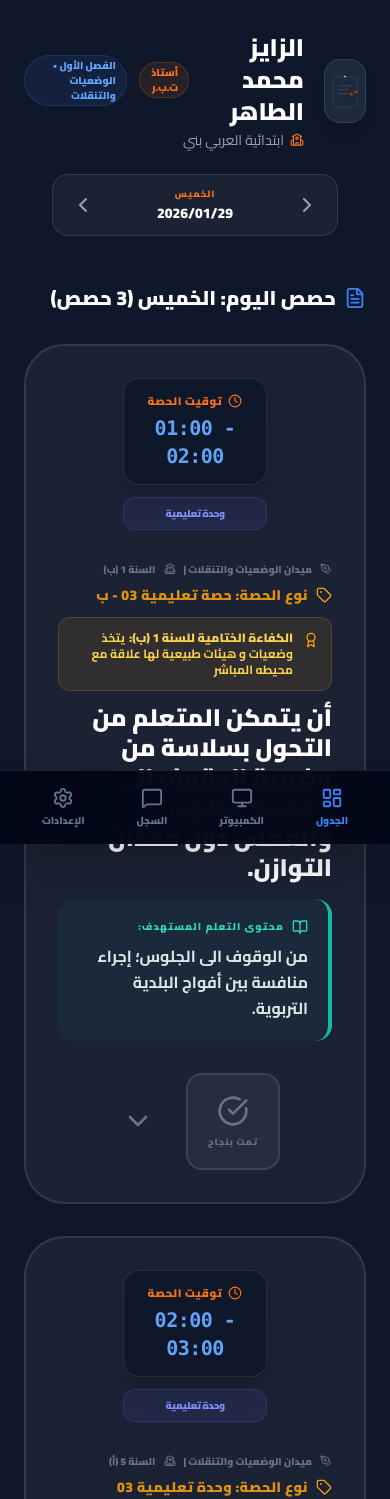
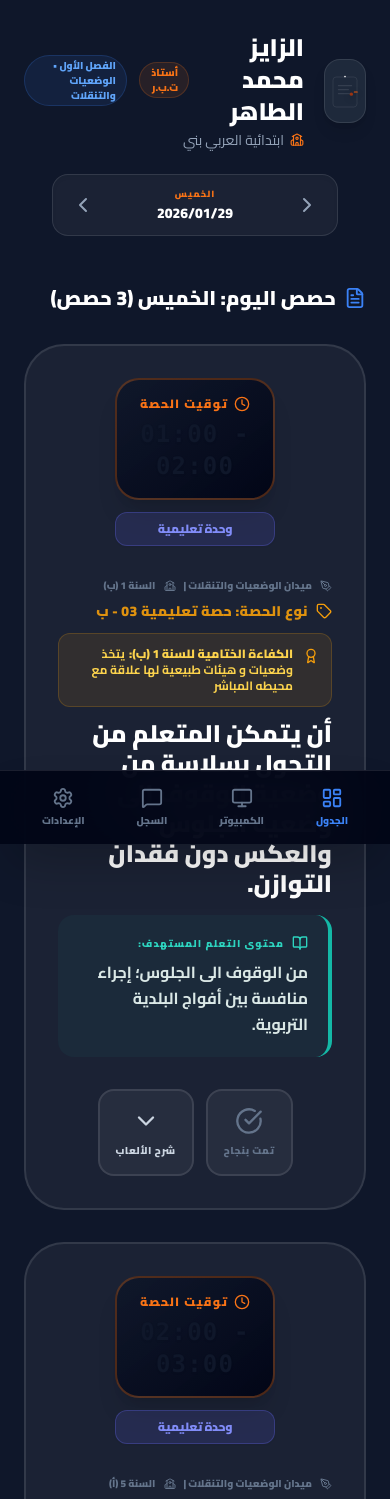
Before and after one commit to zaizsoft/DAFTER-1, a React (Vite) app: page / in a window 390 px wide. Shown: the top 1499 px of the page. Built offline with nearby package versions, Linux system fonts and the light colour scheme.

Commit message:
ui: enhance daily record card styling and layout
Update the daily record UI components with improved dimensions, border styling, and gradient backgrounds to provide a more modern and consistent appearance.

```diff
--- a/App.tsx
+++ b/App.tsx
@@ -46,7 +46,8 @@ import {
   ChevronUp,
   BarChart3,
   Percent,
-  Activity
+  Activity,
+  Layers
 } from 'lucide-react';
 import { DailyRecordRow, TeacherInfo, WeeklySlot, PostponeReason, PostponedSession, TermKey } from './types';
 import { WEEKLY_SCHEDULE, FIELD_NAME, ALL_LESSONS, TERMS, DEFAULT_TERM, getTerminalCompetency } from './constants';
@@ -2370,25 +2371,25 @@ export default function App() {
                 >
                   <div className="p-8 flex flex-col md:flex-row items-center gap-8">
                     <div className="flex flex-col gap-3 shrink-0">
-                      <div className={`w-36 sm:w-44 py-3.5 px-3 rounded-2xl border text-center shadow-xl flex flex-col items-center justify-center gap-1 ${
+                      <div className={`w-40 sm:w-48 lg:w-52 py-4 px-3 rounded-3xl border-2 text-center shadow-xl flex flex-col items-center justify-center gap-1.5 transition-all ${
                         isLight
-                          ? 'bg-blue-50 border-blue-200 text-blue-700'
+                          ? 'bg-gradient-to-br from-amber-50/90 via-orange-50/60 to-amber-100/40 border-orange-300 text-slate-900 shadow-orange-500/10'
                           : isBlack
-                            ? 'bg-zinc-900 border-zinc-800 text-sky-400'
-                            : 'bg-slate-900 border-white/10 text-blue-400'
+                            ? 'bg-gradient-to-br from-zinc-900 to-black border-orange-500/30 text-white shadow-2xl'
+                            : 'bg-gradient-to-br from-slate-900/90 to-slate-950 border-orange-500/30 text-white shadow-xl'
                       }`}>
-                        <div className="flex items-center gap-1.5 text-[11px] font-black uppercase tracking-wider text-orange-500">
-                          <Clock size={14} />
+                        <div className="flex items-center gap-1.5 text-xs font-black uppercase tracking-widest text-orange-500">
+                          <Clock size={16} className="text-orange-500" />
                           <span>توقيت الحصة</span>
                         </div>
-                        <div className="text-xl md:text-2xl font-black font-mono tracking-tight" dir="ltr">
+                        <div className="text-2xl sm:text-3xl lg:text-4xl font-black font-mono tracking-wider drop-shadow-sm text-slate-900 dark:text-orange-400" dir="ltr">
                           {row.time}
                         </div>
                       </div>
-                      <div className={`w-36 sm:w-44 py-2 rounded-xl text-center text-[10px] font-black uppercase tracking-tighter border ${
+                      <div className={`w-40 sm:w-48 lg:w-52 py-2 rounded-xl text-center text-xs font-black uppercase tracking-tight border shadow-sm ${
                         row.topic.includes("تقويم")
-                          ? 'bg-amber-500/10 border-amber-500/20 text-amber-500'
-                          : 'bg-indigo-500/10 border-indigo-500/20 text-indigo-400'
+                          ? 'bg-amber-500/15 border-amber-500/30 text-amber-500'
+                          : 'bg-indigo-500/15 border-indigo-500/30 text-indigo-400'
                       }`}>
                         {row.topic.includes("تقويم") ? "تقويم تشخيصي" : "وحدة تعليمية"}
                       </div>
@@ -2432,10 +2433,11 @@ export default function App() {
                         </div>
                       )}
                     </div>
-                    <div className="flex items-center gap-5">
+                    <div className="flex items-center gap-3 sm:gap-4 shrink-0">
                        <button
+                         type="button"
                          onClick={() => handlePostponeClick(row)}
-                         className={`p-5 rounded-2xl border-2 transition-all duration-300 flex flex-col items-center gap-2 ${
+                         className={`p-4 sm:p-5 rounded-2xl border-2 transition-all duration-300 flex flex-col items-center gap-2 ${
                            row.isIncomplete
                              ? 'bg-red-600 border-red-500 text-white shadow-xl shadow-red-600/30'
                              : isLight
@@ -2444,117 +2446,176 @@ export default function App() {
                          }`}
                          title={row.isIncomplete ? 'الحصة مؤجلة (اضغط للإلغاء)' : 'اضغط للتأجيل وتحديد السبب'}
                        >
-                         {row.isIncomplete ? <XCircle size={32} /> : <CheckCircle size={32} />}
-                         <span className="text-[9px] font-black uppercase tracking-widest">{row.isIncomplete ? 'مؤجلة' : 'تمت بنجاح'}</span>
+                         {row.isIncomplete ? <XCircle size={28} /> : <CheckCircle size={28} />}
+                         <span className="text-[10px] font-black uppercase tracking-wider">{row.isIncomplete ? 'مؤجلة' : 'تمت بنجاح'}</span>
                        </button>
                        <button
-                         onClick={() => setExpandedRowIndex(expandedRowIndex === idx ? null : idx)}
-                         className={`p-3 transition-colors ${isLight ? 'text-slate-400 hover:text-slate-800' : 'text-slate-500 hover:text-white'}`}
-                         title="عرض تفاصيل المواقف وشرح الألعاب الحرفي"
+                         type="button"
+                         onClick={(e) => {
+                           e.stopPropagation();
+                           setExpandedRowIndex(expandedRowIndex === idx ? null : idx);
+                         }}
+                         className={`p-4 sm:p-5 rounded-2xl border-2 transition-all duration-300 flex flex-col items-center gap-2 ${
+                           expandedRowIndex === idx
+                             ? 'bg-orange-500 border-orange-600 text-white shadow-xl shadow-orange-500/30 scale-105'
+                             : isLight
+                               ? 'bg-slate-50 border-slate-200 text-slate-600 hover:text-orange-600 hover:border-orange-400 hover:bg-orange-50'
+                               : 'bg-white/5 border-white/10 text-slate-300 hover:text-orange-400 hover:border-orange-500/40 hover:bg-orange-500/10'
+                         }`}
+                         title={expandedRowIndex === idx ? "إغلاق التفاصيل" : "عرض شرح الألعاب والعتاد"}
                        >
-                         <ChevronDown size={32} className={`transition-transform duration-500 ${expandedRowIndex === idx ? 'rotate-180 text-orange-500' : ''}`} />
+                         <ChevronDown size={28} className={`transition-transform duration-300 ${expandedRowIndex === idx ? 'rotate-180 text-white' : ''}`} />
+                         <span className="text-[10px] font-black uppercase tracking-wider whitespace-nowrap">
+                           {expandedRowIndex === idx ? 'إخفاء الشرح' : 'شرح الألعاب'}
+                         </span>
                        </button>
                     </div>
                   </div>
                   {expandedRowIndex === idx && (
-                    <div className={`p-6 sm:p-8 space-y-6 animate-in fade-in zoom-in-95 duration-500 border-t ${
-                      isLight ? 'bg-slate-50 border-slate-200' : 'bg-white/[0.04] border-white/10'
+                    <div className={`p-6 sm:p-8 space-y-6 animate-in fade-in zoom-in-95 duration-300 border-t ${
+                      isLight ? 'bg-slate-50/90 border-slate-200' : 'bg-black/30 border-white/10'
                     }`}>
-                      <div className="flex flex-col sm:flex-row sm:items-center justify-between gap-2 pb-3 border-b border-slate-200/60 dark:border-white/10">
+                      {/* Top Header Badge */}
+                      <div className="flex flex-col sm:flex-row sm:items-center justify-between gap-3 pb-4 border-b border-slate-200/80 dark:border-white/10">
                         <div className="flex items-center gap-2.5">
-                          <BookOpen size={22} className="text-emerald-500" />
-                          <h5 className={`text-lg font-black ${isLight ? 'text-slate-900' : 'text-white'}`}>
-                            شرح الألعاب والمواقف التعليمية والوسائل (المذكرة الحرفية)
-                          </h5>
+                          <BookOpen size={24} className="text-orange-500 shrink-0" />
+                          <div>
+                            <h5 className={`text-lg sm:text-xl font-black ${isLight ? 'text-slate-900' : 'text-white'}`}>
+                              تفاصيل الحصة: شرح المواقف والألعاب والعتاد البيداغوجي
+                            </h5>
+                            <p className="text-xs font-bold text-slate-500 dark:text-slate-400">
+                              نصوص رسمية مستخرجة حرفياً من مذكرات التربية البدنية والرياضية المعتمدة
+                            </p>
+                          </div>
                         </div>
-                        <span className={`text-xs font-bold px-3 py-1 rounded-full border self-start sm:self-auto ${
+                        <span className={`text-xs font-bold px-3.5 py-1.5 rounded-full border self-start sm:self-auto shadow-sm ${
                           isLight ? 'bg-blue-50 border-blue-200 text-blue-700' : 'bg-blue-500/10 border-blue-500/20 text-blue-400'
                         }`}>
-                          الأستاذ: {teacherInfo.name || "الزايز محمد الطاهر"} • السنة {row.gradeSection}
+                          الأستاذ: {teacherInfo?.name || "الزايز محمد الطاهر"} • السنة {row.gradeSection}
                         </span>
                       </div>
 
-                      <div className="grid grid-cols-1 lg:grid-cols-3 gap-6">
-                         {/* Situations and Games Details (2 columns on desktop) */}
-                         <div className={`lg:col-span-2 p-6 rounded-3xl border-r-4 space-y-4 shadow-sm ${
-                           isLight ? 'bg-emerald-50/80 border-emerald-600 text-slate-900' : 'bg-emerald-950/20 border-emerald-500 text-emerald-50/90'
+                      {/* Main Grid: 2 Distinct Dedicated Sections */}
+                      <div className="grid grid-cols-1 lg:grid-cols-12 gap-6">
+
+                         {/* SECTION 1: شرح الموقف والألعاب حرفياً (8 columns on desktop) */}
+                         <div className={`lg:col-span-8 p-6 rounded-3xl border-r-4 space-y-4 shadow-sm ${
+                           isLight ? 'bg-emerald-50/90 border-emerald-600 text-slate-900' : 'bg-emerald-950/20 border-emerald-500 text-emerald-50/95'
                          }`}>
-                           <div className="flex items-center gap-2 pb-2 border-b border-emerald-200/60 dark:border-emerald-500/20">
-                             <Layers size={20} className={isLight ? 'text-emerald-800' : 'text-emerald-400'} />
-                             <span className={`text-sm font-black uppercase tracking-wider ${isLight ? 'text-emerald-800' : 'text-emerald-400'}`}>
-                               تفاصيل المواقف وسير الألعاب الحرفي:
+                           <div className="flex items-center justify-between pb-3 border-b border-emerald-200/70 dark:border-emerald-500/20">
+                             <div className="flex items-center gap-2.5">
+                               <Layers size={22} className={isLight ? 'text-emerald-800' : 'text-emerald-400'} />
+                               <span className={`text-base font-black tracking-wide ${isLight ? 'text-emerald-900' : 'text-emerald-300'}`}>
+                                 قسم شرح الموقف والألعاب التعليمية (حرفياً من المذكرة):
+                                </span>
+                             </div>
+                             <span className="text-xs font-black px-2.5 py-1 rounded-lg bg-emerald-600/10 border border-emerald-500/30 text-emerald-600 dark:text-emerald-400">
+                               سير الألعاب والقواعد
                              </span>
                            </div>
-                           <div className="space-y-3">
-                             {(row.teachingSituation || "")
+
+                           <div className="space-y-3.5 pt-1">
+                             {(row.teachingSituation || "لا توجد تفاصيل إضافية مسجلة لهذه الحصة.")
                                .split('\n')
-                               .filter(line => line.trim())
+                               .filter(line => line && line.trim())
                                .map((line, lineIdx) => {
-                                 const isHeader = line.startsWith('- الموقف') || line.startsWith('- موقف') || line.startsWith('الموقف') || line.startsWith('- المحطة') || line.startsWith('وضعية مشكلة');
+                                 const trimmed = line.trim();
+                                 const isHeader = trimmed.startsWith('- الموقف') ||
+                                                  trimmed.startsWith('- موقف') ||
+                                                  trimmed.startsWith('الموقف') ||
+                                                  trimmed.startsWith('- المحطة') ||
+                                                  trimmed.startsWith('وضعية مشكلة') ||
+                                                  trimmed.startsWith('مسلك فني') ||
+                                                  trimmed.includes('لعبة');
                                  return (
                                    <div
                                      key={lineIdx}
-                                     className={`p-4 rounded-2xl border leading-relaxed text-sm font-bold transition-colors ${
+                                     className={`p-4 rounded-2xl border transition-all ${
                                        isHeader
                                          ? isLight
-                                           ? 'bg-white border-emerald-200 shadow-sm text-slate-900'
-                                           : 'bg-white/5 border-emerald-500/30 text-white'
+                                           ? 'bg-white border-emerald-300/80 shadow-sm text-slate-900'
+                                           : 'bg-white/10 border-emerald-500/40 text-white'
                                          : isLight
-                                           ? 'bg-white/70 border-slate-200/70 text-slate-800'
-                                           : 'bg-black/20 border-white/5 text-slate-300'
+                                           ? 'bg-white/80 border-slate-200 text-slate-800'
+                                           : 'bg-black/25 border-white/5 text-slate-300'
                                      }`}
                                    >
-                                     <p className="whitespace-pre-wrap">{line}</p>
+                                     <div className="flex items-start gap-2.5">
+                                       <span className="w-2.5 h-2.5 rounded-full bg-emerald-500 mt-2 shrink-0"></span>
+                                       <p className="text-sm font-bold leading-relaxed whitespace-pre-wrap">{trimmed}</p>
+                                     </div>
                                    </div>
                                  );
                                })}
                            </div>
                          </div>
 
-                         {/* Required Equipment / Tools (1 column) */}
-                         <div className={`p-6 rounded-3xl border-r-4 flex flex-col justify-between shadow-sm ${
-                           isLight ? 'bg-amber-50/80 border-amber-600 text-slate-900' : 'bg-amber-950/20 border-amber-500 text-amber-50/90'
+                         {/* SECTION 2: العتاد والوسائل اللازمة (4 columns on desktop) */}
+                         <div className={`lg:col-span-4 p-6 rounded-3xl border-r-4 flex flex-col justify-between shadow-sm space-y-4 ${
+                           isLight ? 'bg-amber-50/90 border-amber-600 text-slate-900' : 'bg-amber-950/20 border-amber-500 text-amber-50/95'
                          }`}>
                            <div className="space-y-4">
-                             <div className="flex items-center gap-2 pb-2 border-b border-amber-200/60 dark:border-amber-500/20">
-                               <Wrench size={20} className={isLight ? 'text-amber-800' : 'text-amber-400'} />
-                               <span className={`text-sm font-black uppercase tracking-wider ${isLight ? 'text-amber-800' : 'text-amber-400'}`}>
-                                 الوسائل والعتاد البيداغوجي اللازم:
+                             <div className="flex items-center justify-between pb-3 border-b border-amber-200/70 dark:border-amber-500/20">
+                               <div className="flex items-center gap-2">
+                                 <Wrench size={22} className={isLight ? 'text-amber-800' : 'text-amber-400'} />
+                                 <span className={`text-base font-black tracking-wide ${isLight ? 'text-amber-900' : 'text-amber-300'}`}>
+                                   قسم العتاد والوسائل اللازمة:
+                                 </span>
+                               </div>
+                               <span className="text-xs font-black px-2.5 py-1 rounded-lg bg-amber-600/10 border border-amber-500/30 text-amber-700 dark:text-amber-400">
+                                 تجهيز الورشة
                                </span>
                              </div>
 
-                             <div className="bg-white dark:bg-black/40 p-4 rounded-2xl border border-amber-200/70 dark:border-amber-500/20 shadow-sm">
-                               <p className="text-sm font-black leading-relaxed text-amber-950 dark:text-amber-200">
-                                 {row.tools || "سلم أرضي، شواخص، أقماع، كرات."}
+                             {/* Literal Full Text of Required Tools */}
+                             <div className="bg-white dark:bg-black/40 p-4 rounded-2xl border border-amber-300/80 dark:border-amber-500/30 shadow-sm">
+                               <span className="text-[11px] font-black uppercase text-amber-800 dark:text-amber-400 block mb-1.5">
+                                 العتاد المطلوب حسب المذكرة:
+                               </span>
+                               <p className="text-sm font-black leading-relaxed text-amber-950 dark:text-amber-100">
+                                 {row.tools || "شواخص، أقماع، كرات، حلقات، سلم أرضي."}
                                </p>
                              </div>
 
+                             {/* Equipment Item Chips / Checklist */}
                              <div className="space-y-2 pt-1">
-                               <span className="text-[11px] font-black text-slate-400 block">قائمة العتاد المستخرج من المذكرة:</span>
+                               <span className="text-xs font-black text-slate-500 dark:text-slate-400 block">
+                                 قائمة مفردات العتاد للتفقد والتحضير:
+                               </span>
                                <div className="flex flex-wrap gap-2">
-                                 {(row.tools || "").split(/[،,؛;\.]/).map(t => t.trim()).filter(Boolean).map((toolName, toolIdx) => (
-                                   <span key={toolIdx} className={`px-3 py-1.5 rounded-xl text-xs font-black border flex items-center gap-1 shadow-sm ${
-                                     isLight ? 'bg-amber-100/80 border-amber-300 text-amber-950' : 'bg-amber-500/15 border-amber-500/30 text-amber-300'
-                                   }`}>
-                                     <span>✓</span>
-                                     <span>{toolName}</span>
-                                   </span>
-                                 ))}
+                                 {(row.tools || "شواخص، أقماع، كرات، حلقات")
+                                   .split(/[،,؛;\.]/)
+                                   .map(t => t.trim())
+                                   .filter(Boolean)
+                                   .map((toolName, toolIdx) => (
+                                     <span
+                                       key={toolIdx}
+                                       className={`px-3 py-1.5 rounded-xl text-xs font-black border flex items-center gap-1.5 shadow-sm ${
+                                         isLight
+                                           ? 'bg-amber-100/90 border-amber-300 text-amber-950'
+                                           : 'bg-amber-500/20 border-amber-500/40 text-amber-300'
+                                       }`}
+                                     >
+                                       <span className="text-emerald-500 font-black">✓</span>
+                                       <span>{toolName}</span>
+                                     </span>
+                                   ))}
                                </div>
                              </div>
                            </div>
 
-                           <div className="pt-6">
-                             <div className={`p-3.5 rounded-2xl text-center text-xs font-bold border ${
-                               isLight ? 'bg-white/80 border-slate-200 text-slate-600' : 'bg-black/20 border-white/5 text-slate-400'
+                           <div className="pt-4 border-t border-amber-200/60 dark:border-amber-500/20">
+                             <div className={`p-3 rounded-2xl text-center text-xs font-bold border ${
+                               isLight ? 'bg-white/80 border-slate-200 text-slate-700' : 'bg-black/30 border-white/10 text-slate-300'
                              }`}>
-                               تأكد من إحضار العتاد المذكور أعلاه وتجهيز الورشة قبل بدء الحصة
+                               تأكد من إحضار وتفقد الوسائل المذكورة أعلاه في ساحة المدرسة قبل صافرة الانطلاق
                              </div>
                            </div>
                          </div>
                       </div>
 
                       <button
+                        type="button"
                         onClick={() => { setSelectedRow(row); setViewPdf(false); }}
                         className="w-full py-4 bg-blue-600 hover:bg-blue-700 text-white rounded-2xl font-black text-sm uppercase flex items-center justify-center gap-3 transition-all shadow-xl shadow-blue-600/30 group active:scale-95"
                       >
```
